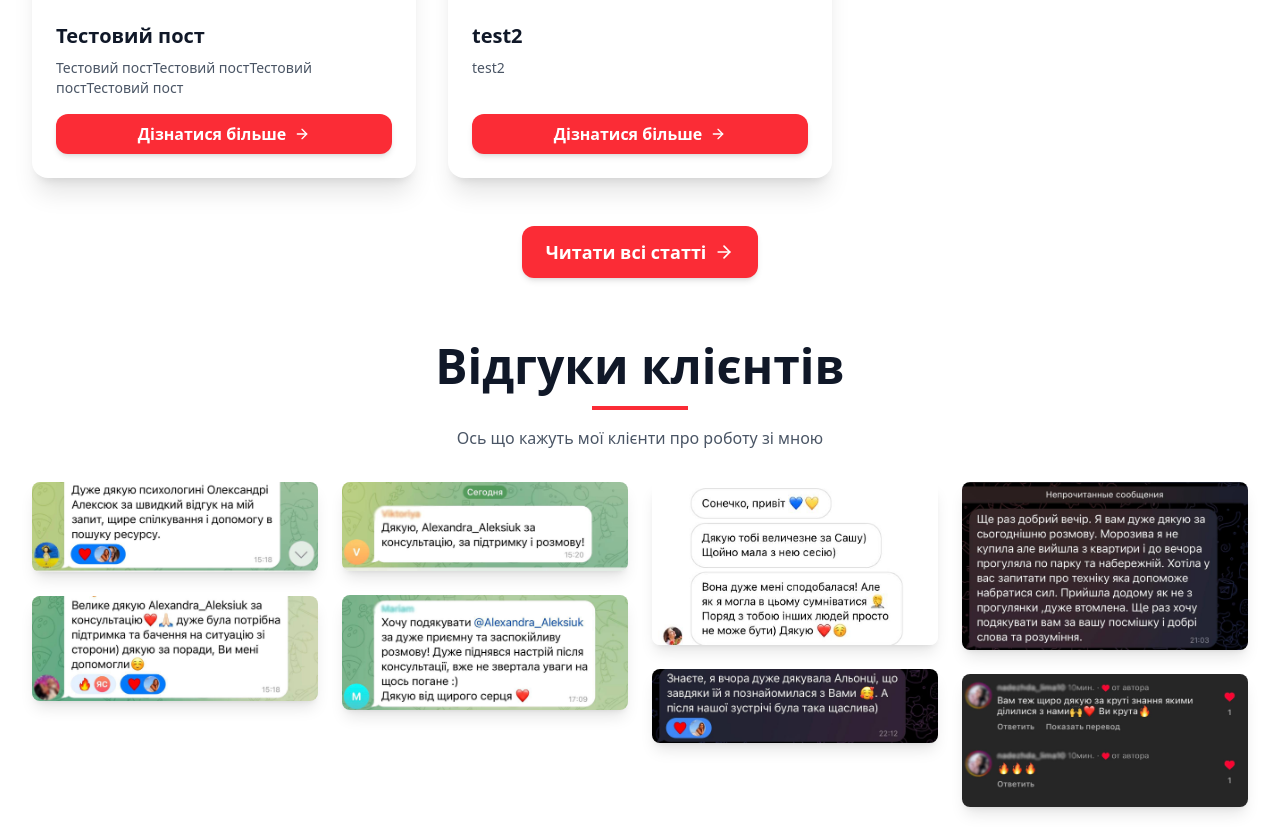
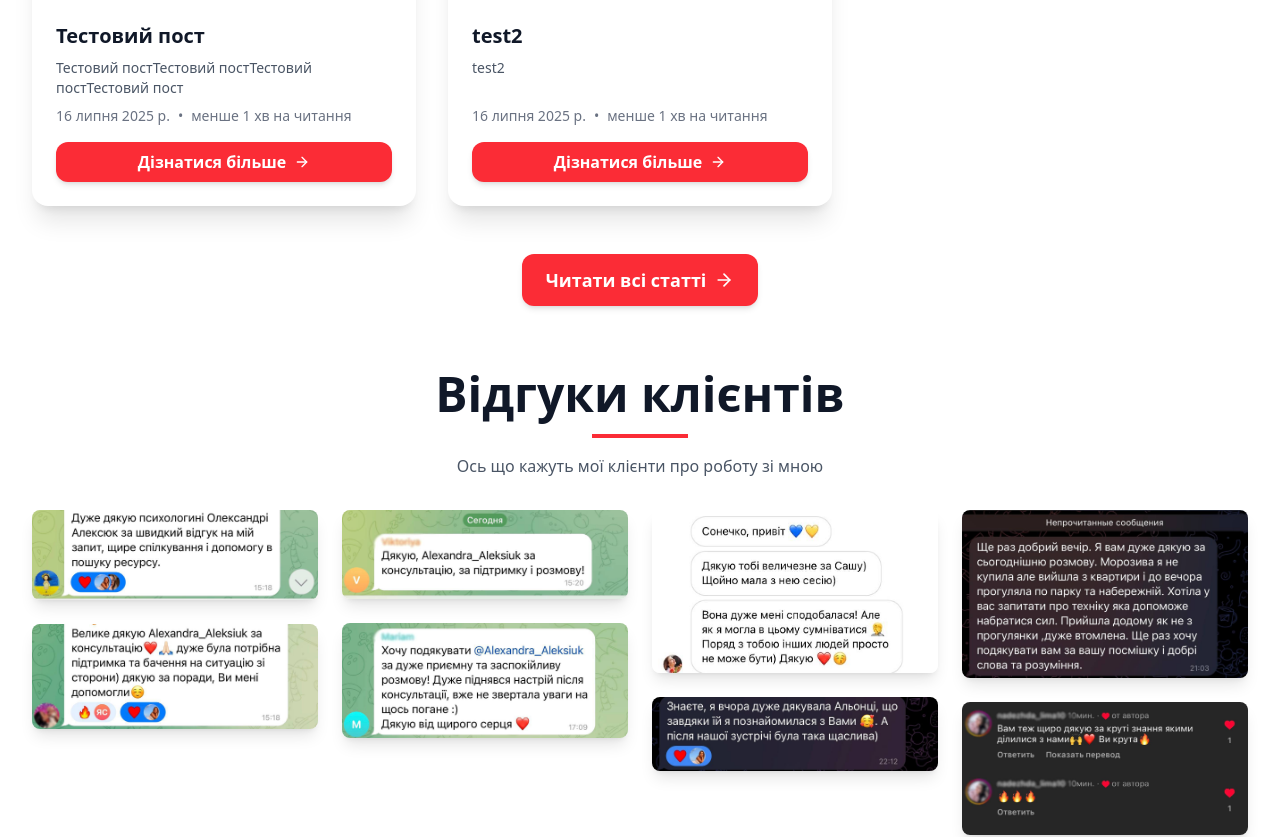
Before and after one commit to kenzay01/psychologist-site, a Next.js app: page /linktree in a window 1280 px wide. Shown: the part 5390-6227 px from the top of the page. Built offline with nearby package versions, Linux system fonts and the light colour scheme; no server answers.

Commit message:
done corrections 18.08

```diff
--- a/app/[locale]/blogs/page.tsx
+++ b/app/[locale]/blogs/page.tsx
@@ -28,6 +28,28 @@ export default function BlogsList() {
   const [blogs, setBlogs] = useState<Blog[]>([]);
   const [isLoadingBlogs, setIsLoadingBlogs] = useState(true);
   const [saveError, setSaveError] = useState<string | null>(null);
+
+  const calculateReadingTime = (content: string): string => {
+    const wordsPerMinute = 200; // Average reading speed
+    const words = content.trim().split(/\s+/).length; // Count words
+    const minutes = Math.round(words / wordsPerMinute); // Round to nearest minute
+    return minutes === 0
+      ? currentLocale === "uk"
+        ? "менше 1 хв на читання"
+        : "меньше 1 мин на чтение"
+      : `${minutes} ${
+          currentLocale === "uk" ? "хв на читання" : "мин на чтение"
+        }`;
+  };
+
+  // Function to format publish date
+  const formatPublishDate = (date: string, locale: Locale): string => {
+    return new Date(date).toLocaleDateString(locale, {
+      year: "numeric",
+      month: "long",
+      day: "numeric",
+    });
+  };
 
   useEffect(() => {
     const fetchBlogs = async () => {
@@ -108,9 +130,18 @@ export default function BlogsList() {
                   <h3 className="text-lg md:text-xl font-bold text-gray-900 mb-2">
                     {blog.title[currentLocale]}
                   </h3>
-                  <p className="text-gray-600 text-sm md:text-md mb-4 flex-1">
+                  <p className="text-gray-600 text-sm md:text-md mb-2 flex-1">
                     {blog.excerpt[currentLocale]}
                   </p>
+                  <div className="text-gray-500 text-sm mb-4">
+                    <span>
+                      {formatPublishDate(blog.publishDate, currentLocale)}
+                    </span>
+                    <span className="mx-2">•</span>
+                    <span>
+                      {calculateReadingTime(blog.content[currentLocale])}
+                    </span>
+                  </div>
                   <button
                     onClick={() =>
                       router.push(`/${currentLocale}/blogs/${blog.slug}`)
--- a/app/[locale]/layout.tsx
+++ b/app/[locale]/layout.tsx
@@ -143,11 +143,21 @@ export default function RootLayout({
   return (
     <html lang="uk" data-color-mode="light">
       <head>
-        {/* Структуровані дані JSON-LD */}
         <script
           async
           src="https://www.googletagmanager.com/gtag/js?id=AW-17475095137"
-        ></script>
+        />
+        <script
+          dangerouslySetInnerHTML={{
+            __html: `
+              window.dataLayer = window.dataLayer || [];
+              function gtag(){dataLayer.push(arguments);}
+              gtag('js', new Date());
+              gtag('config', 'AW-17475095137');
+            `,
+          }}
+        />
+        {/* Structured Data JSON-LD */}
         <script
           type="application/ld+json"
           dangerouslySetInnerHTML={{
@@ -155,46 +165,12 @@ export default function RootLayout({
               "@context": "https://schema.org",
               "@type": "ProfessionalService",
               name: "Олександра Алексюк - Психологиня-сексологиня",
-              description:
-                "Професійна психологічна допомога та сексологічне консультування",
-              url: "https://alexandraaleksiuk.com/uk",
-              telephone: "+380997906110",
-              email: "info@alexandraaleksiuk.com",
-              address: {
-                "@type": "PostalAddress",
-                addressCountry: "UA",
-                addressRegion: "Україна",
-              },
-              serviceType: [
-                "Індивідуальне консультування",
-                "Парна терапія",
-                "Дитяча психологія",
-                "Сексологічне консультування",
-                "Супервізія психологів",
-              ],
-              provider: {
-                "@type": "Person",
-                name: "Олександра Алексюк",
-                jobTitle: "Психологиня-сексологиня",
-                description:
-                  "Досвідчена психологиня-сексологиня з багаторічним досвідом роботи",
-                knowsAbout: [
-                  "Позитивна психотерапія",
-                  "Транзактний аналіз",
-                  "Полімодальний підхід",
-                  "Сексологія",
-                  "Психосоматика",
-                ],
-              },
-              areaServed: "Україна",
-              availableLanguage: ["українська", "російська"],
-              serviceOutput:
-                "Психологічна підтримка та покращення ментального здоров'я",
+              // ... other JSON-LD properties
             }),
           }}
         />
 
-        {/* Додаткові метатеги */}
+        {/* Additional Meta Tags */}
         <meta name="format-detection" content="telephone=yes" />
         <meta name="mobile-web-app-capable" content="yes" />
         <meta name="apple-mobile-web-app-capable" content="yes" />
@@ -204,11 +180,11 @@ export default function RootLayout({
           content="Інформація не замінює професійної медичної консультації"
         />
         <meta name="privacy-policy" content="/privacy-policy" />
+      </head>
 
-        {/* Meta Pixel Code */}
-        <script
-          dangerouslySetInnerHTML={{
-            __html: `
+      {/* Facebook Pixel Script */}
+      <Script id="facebook-pixel" strategy="lazyOnload">
+        {`
           !function(f,b,e,v,n,t,s)
           {if(f.fbq)return;n=f.fbq=function(){n.callMethod?
           n.callMethod.apply(n,arguments):n.queue.push(arguments)};
@@ -219,9 +195,8 @@ export default function RootLayout({
           'https://connect.facebook.net/en_US/fbevents.js');
           fbq('init', '2459138231133802');
           fbq('track', 'PageView');
-            `,
-          }}
-        />
+        `}
+      </Script>
       <noscript>
         <img
           height="1"
@@ -230,15 +205,7 @@ export default function RootLayout({
           src="https://www.facebook.com/tr?id=2459138231133802&ev=PageView&noscript=1"
         />
       </noscript>
-      </head>
-      <Script id="google-analytics" strategy="afterInteractive">
-        {`
-          window.dataLayer = window.dataLayer || [];
-          function gtag(){dataLayer.push(arguments);}
-          gtag('js', new Date());
-          gtag('config', 'AW-17475095137');
-        `}
-      </Script>
+
       <body>
         <AppRootLayout>{children}</AppRootLayout>
       </body>
--- a/components/BlogBlock.tsx
+++ b/components/BlogBlock.tsx
@@ -19,6 +19,8 @@ interface Blog {
   isPublished: boolean;
   publishDate: string;
 }
+
+// Function to calculate reading time in minutes
 
 export default function BlogsBlock() {
   const currentLocale = useCurrentLanguage() as Locale;
@@ -67,6 +69,27 @@ export default function BlogsBlock() {
     fetchBlogs();
   }, [dict]);
 
+  const calculateReadingTime = (content: string): string => {
+    const wordsPerMinute = 200; // Average reading speed
+    const words = content.trim().split(/\s+/).length; // Count words
+    const minutes = Math.round(words / wordsPerMinute); // Round to nearest minute
+    return minutes === 0
+      ? currentLocale === "uk"
+        ? "менше 1 хв на читання"
+        : "меньше 1 мин на чтение"
+      : `${minutes} ${
+          currentLocale === "uk" ? "хв на читання" : "мин на чтение"
+        }`;
+  };
+
+  // Function to format publish date
+  const formatPublishDate = (date: string, locale: Locale): string => {
+    return new Date(date).toLocaleDateString(locale, {
+      year: "numeric",
+      month: "long",
+      day: "numeric",
+    });
+  };
   // Filter published blogs and limit by displayCount
   const publishedBlogs = blogs
     .filter((blog) => blog.isPublished)
@@ -130,9 +153,18 @@ export default function BlogsBlock() {
                     <h3 className="text-lg md:text-xl font-bold text-gray-900 mb-2">
                       {blog.title[currentLocale]}
                     </h3>
-                    <p className="text-gray-600 text-sm md:text-md mb-4 flex-1">
+                    <p className="text-gray-600 text-sm md:text-md mb-2 flex-1">
                       {blog.excerpt[currentLocale]}
                     </p>
+                    <div className="text-gray-500 text-sm mb-4">
+                      <span>
+                        {formatPublishDate(blog.publishDate, currentLocale)}
+                      </span>
+                      <span className="mx-2">•</span>
+                      <span>
+                        {calculateReadingTime(blog.content[currentLocale])}
+                      </span>
+                    </div>
                     <button
                       onClick={() =>
                         router.push(`/${currentLocale}/blogs/${blog.slug}`)
```
Lines whose indentation alone changed are shown as unchanged.
